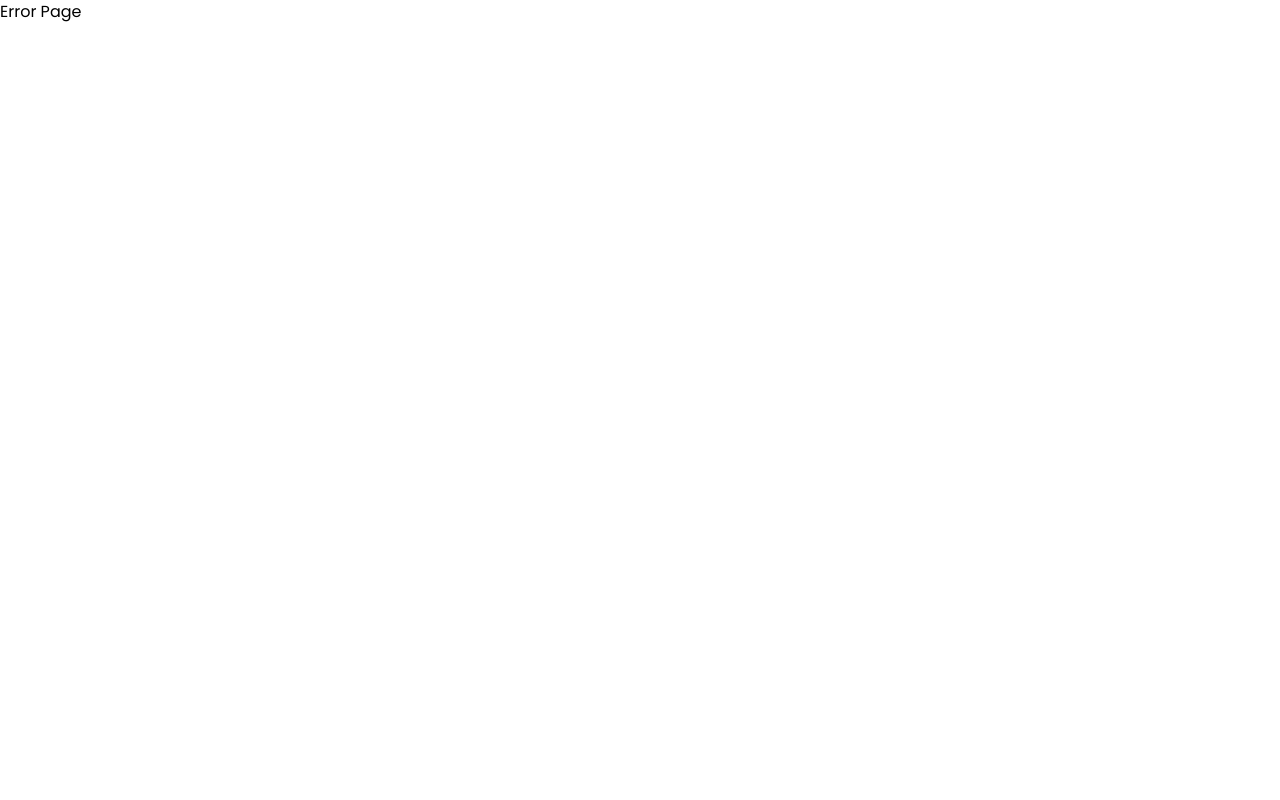
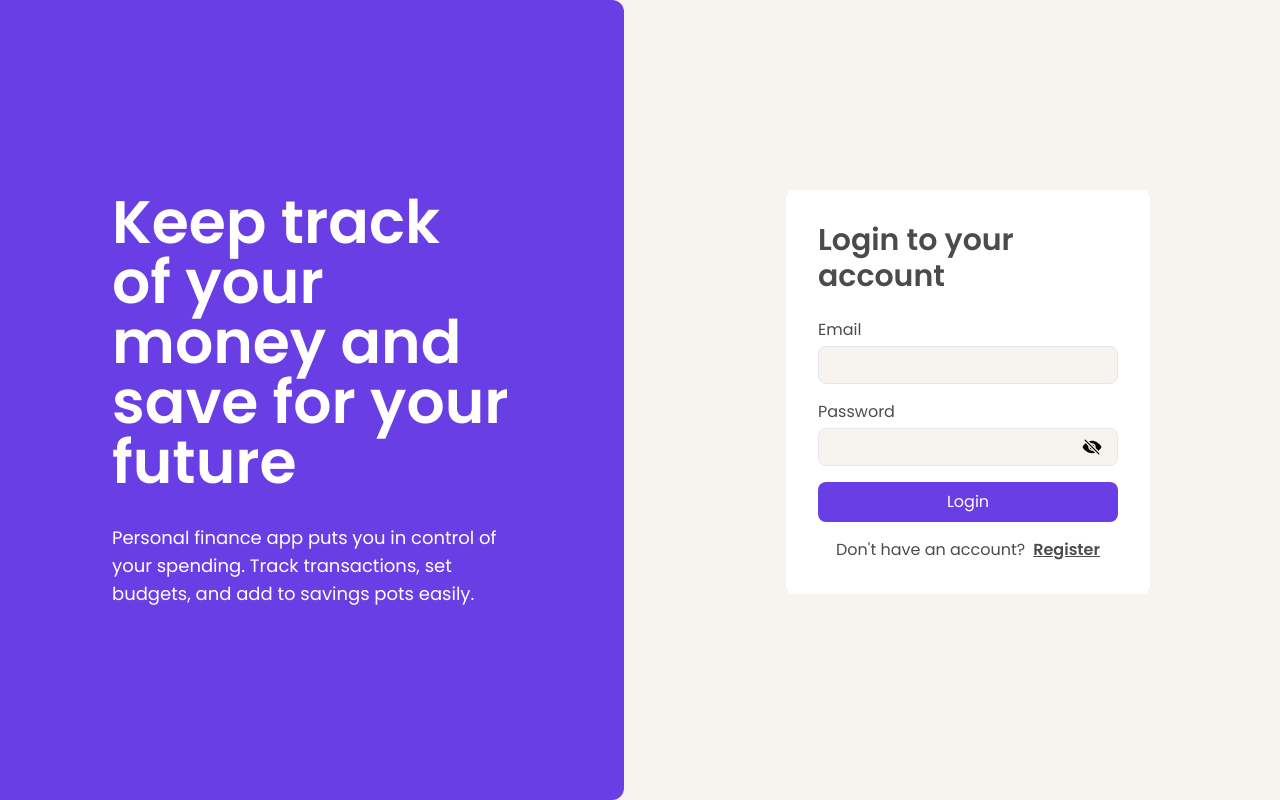
Before and after one commit to Polashahmad01/personal-finance-app, a React (Vite) app: page /auth/login in a window 1280 px wide. Before the commit this address had no page. Built offline with nearby package versions, Linux system fonts and the light colour scheme.

Commit message:
Add LoginForm component and useLoginForm hook

```diff
--- /dev/null
+++ b/src/components/LoginForm.jsx
@@ -0,0 +1,62 @@
+import { Link } from "react-router-dom";
+import { IoEyeSharp } from "react-icons/io5";
+import { IoEyeOff } from "react-icons/io5";
+import useLoginForm from "../hooks/useLoginForm";
+
+export default function LoginForm() {
+  const { passwordType, passwordTypeHandler } = useLoginForm();
+
+  return (
+    <form className="bg-white p-8 rounded-lg mx-4 mb-4 lg:mx-0 lg:w-7/12">
+      <h3 className="text-3xl font-semibold opacity-70 mb-6">
+        Login to your account
+      </h3>
+      <div className="flex flex-col gap-1 mb-4">
+        <label htmlFor="email" className="opacity-70">
+          Email
+        </label>
+        <input
+          type="email"
+          className="bg-[#F7F4EF] py-2 px-4 font-light text-sm rounded-lg border focus:outline-0 focus:border focus:border-[#8ba3e7]"
+        />
+      </div>
+      <div className="flex flex-col gap-1 mb-4">
+        <label htmlFor="password" className="opacity-70">
+          Password
+        </label>
+        <div className="relative">
+          <input
+            type={passwordType}
+            className="bg-[#F7F4EF] py-2 px-4 font-light text-sm rounded-lg border w-full focus:outline-0 focus:border focus:border-[#8ba3e7]"
+          />
+          <div onClick={passwordTypeHandler}>
+            {passwordType === "password" ? (
+              <IoEyeOff
+                size="20px"
+                className="absolute top-[9px] right-4 cursor-pointer"
+              />
+            ) : (
+              <IoEyeSharp
+                size="20px"
+                className="absolute top-[9px] right-4 cursor-pointer"
+              />
+            )}
+          </div>
+        </div>
+      </div>
+      <div className="flex justify-center items-center mb-4">
+        <button className="bg-[#6a3ee5] text-white w-full py-2 rounded-lg transition-all hover:bg-opacity-80">
+          Login
+        </button>
+      </div>
+      <div className="flex items-center justify-center gap-2 opacity-70">
+        <p>Don&apos;t have an account?</p>
+        <Link
+          to="/auth/register"
+          className="font-semibold underline transition-all hover:bg-opacity-70">
+          Register
+        </Link>
+      </div>
+    </form>
+  );
+}
--- /dev/null
+++ b/src/hooks/useLoginForm.js
@@ -0,0 +1,18 @@
+import { useState } from "react";
+
+export default function useLoginForm() {
+  const [passwordType, setPasswordType] = useState("password");
+
+  const passwordTypeHandler = () => {
+    if (passwordType === "password") {
+      setPasswordType(() => "text");
+    } else {
+      setPasswordType(() => "password");
+    }
+  };
+
+  return {
+    passwordType,
+    passwordTypeHandler,
+  };
+}
--- a/src/hooks/useRegisterForm.js
+++ b/src/hooks/useRegisterForm.js
@@ -6,17 +6,17 @@ export default function useRegisterForm() {
 
   const passwordClickHandler = () => {
     if (passwordType === "password") {
-      setPasswordType("text");
+      setPasswordType(() => "text");
     } else {
-      setPasswordType("password");
+      setPasswordType(() => "password");
     }
   };
 
   const confirmPasswordClickHandler = () => {
     if (confirmPasswordType === "password") {
-      setConfirmPasswordType("text");
+      setConfirmPasswordType(() => "text");
     } else {
-      setConfirmPasswordType("password");
+      setConfirmPasswordType(() => "password");
     }
   };
 
--- a/src/router.jsx
+++ b/src/router.jsx
@@ -3,6 +3,7 @@ import { createBrowserRouter } from "react-router-dom";
 import ErrorPage from "./views/ErrorPage";
 import AuthLayout from "./layouts/AuthLayout/AuthLayout";
 import RegisterPage from "./views/RegisterPage";
+import LoginPage from "./views/LoginPage";
 import HomePage from "./views/HomePage";
 
 const router = createBrowserRouter([
@@ -12,13 +13,17 @@ const router = createBrowserRouter([
     errorElement: <ErrorPage />,
   },
   {
-    path: "/auth/register",
+    path: "/auth",
     element: <AuthLayout />,
     errorElement: <ErrorPage />,
     children: [
       {
-        index: true,
+        path: "/auth/register",
         element: <RegisterPage />,
+      },
+      {
+        path: "/auth/login",
+        element: <LoginPage />,
       },
     ],
   },
--- /dev/null
+++ b/src/views/LoginPage.jsx
@@ -0,0 +1,15 @@
+import RegisterContentCard from "../components/RegisterContentCard";
+import LoginForm from "../components/LoginForm";
+
+export default function LoginPage() {
+  return (
+    <section className="flex flex-col min-h-screen gap-8 lg:flex-row lg:justify-center lg:items-center">
+      <div className="flex-1 flex justify-center items-center bg-[#6a3ee5] h-screen lg:rounded-tr-xl lg:rounded-br-xl">
+        <RegisterContentCard />
+      </div>
+      <div className="flex-1 flex justify-center items-center">
+        <LoginForm />
+      </div>
+    </section>
+  );
+}
```
